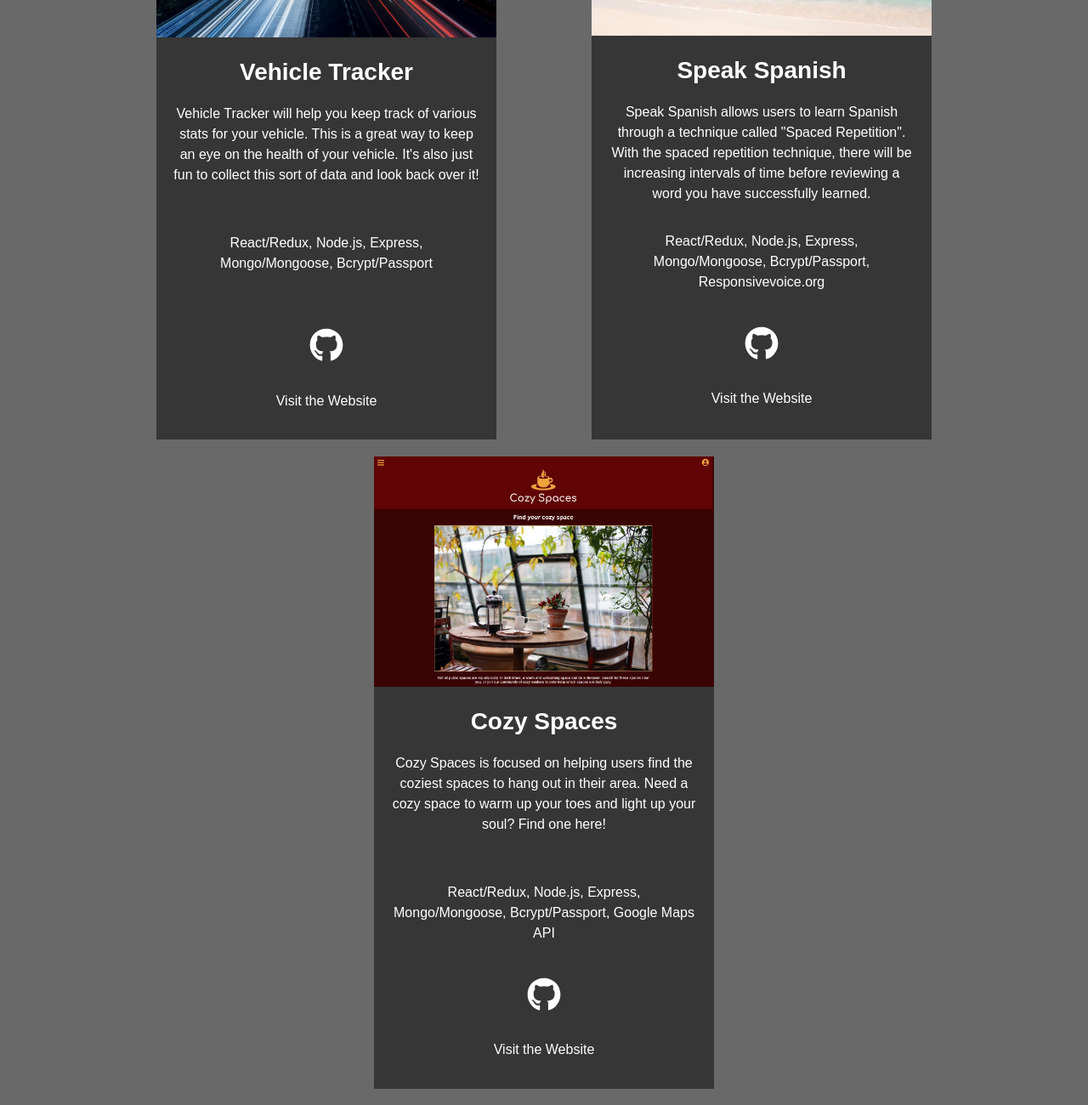
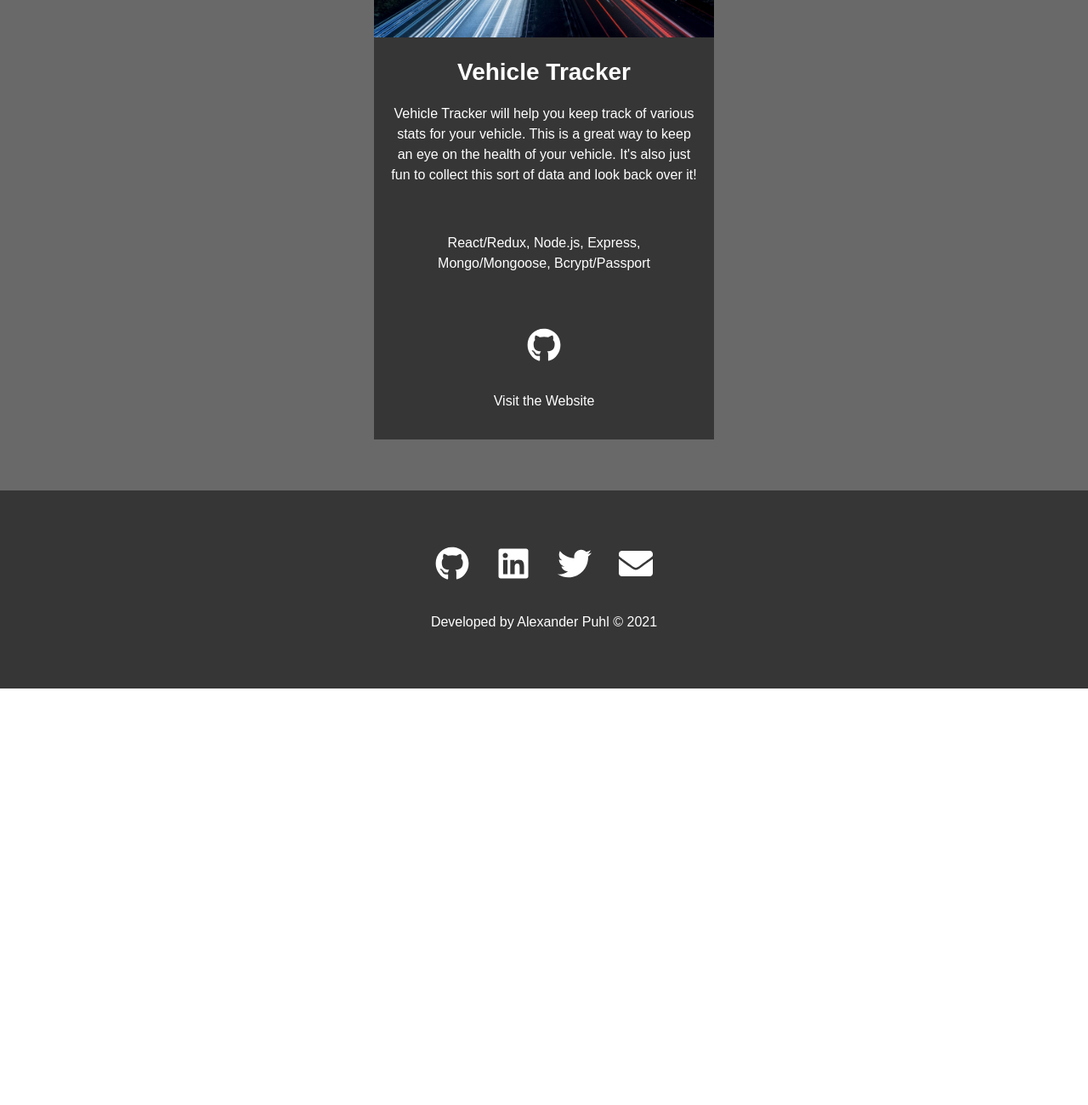
Before and after one commit to AlexanderPuhl/portfolio, a Gatsby site: page / in a window 1280 px wide. Shown: the part 2060-3360 px from the top of the page at 85% size. After the commit the page ends 2870 px from the top, so only its background shows below. Built offline with nearby package versions, Linux system fonts and the light colour scheme; Gatsby itself is replaced by a stand-in of ours.

Commit message:
Removed speak-spanish and cozy-spaces projects

```diff
--- a/src/components/Projects.js
+++ b/src/components/Projects.js
@@ -118,65 +118,6 @@ export default function Projects() {
               </a>
             </div>
           </li>
-          <li>
-            <Img fluid={data.spanishApp.childImageSharp.fluid} />
-            <div className="card-content">
-              <h3>Speak Spanish</h3>
-              <p className="project-description">
-                Speak Spanish allows users to learn Spanish through a technique
-                called "Spaced Repetition". With the spaced repetition
-                technique, there will be increasing intervals of time before
-                reviewing a word you have successfully learned.
-              </p>
-              <p className="project-tech">
-                React/Redux, Node.js, Express, Mongo/Mongoose, Bcrypt/Passport,
-                Responsivevoice.org
-              </p>
-              <a
-                href="https://github.com/AlexanderPuhl/speak-spanish-client"
-                rel="noreferrer"
-                target="_blank"
-              >
-                <FaGithub />
-              </a>
-              <a
-                href="https://speak-spanish-client.herokuapp.com/"
-                rel="noreferrer"
-                target="_blank"
-              >
-                Visit the Website
-              </a>
-            </div>
-          </li>
-          <li>
-            <Img fluid={data.cozySpacesApp.childImageSharp.fluid} />
-            <div className="card-content">
-              <h3>Cozy Spaces</h3>
-              <p className="project-description">
-                Cozy Spaces is focused on helping users find the coziest spaces
-                to hang out in their area. Need a cozy space to warm up your
-                toes and light up your soul? Find one here!
-              </p>
-              <p className="project-tech">
-                React/Redux, Node.js, Express, Mongo/Mongoose, Bcrypt/Passport,
-                Google Maps API
-              </p>
-              <a
-                href="https://github.com/thinkful-ei23/cozy-spaces-client"
-                rel="noreferrer"
-                target="_blank"
-              >
-                <FaGithub />
-              </a>
-              <a
-                href="https://cozy-spaces-client.herokuapp.com/"
-                rel="noreferrer"
-                target="_blank"
-              >
-                Visit the Website
-              </a>
-            </div>
-          </li>
         </ul>
       </div>
     </ProjectStyles>
```
Also changed, not shown: 1 other file.
